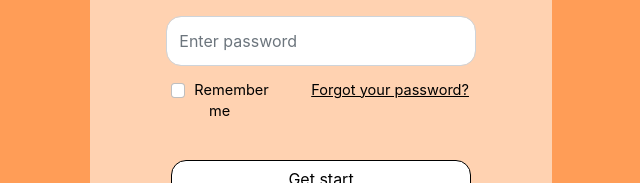
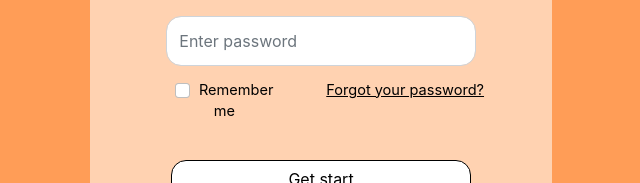
Before and after one commit to max-dmytryshyn/farcast-site, a React (Create React App) app in the folder Frontend(React)/: page /login in a window 1280 px wide. Shown: the part 317-500 px from the top of the page, without its empty margins (319-959 px from the left). Built offline with nearby package versions, Linux system fonts and the light colour scheme.

Commit message:
Fix margin-left in login

```diff
--- a/Frontend(React)/src/components/login-page/Login.css
+++ b/Frontend(React)/src/components/login-page/Login.css
@@ -41,7 +41,6 @@
         border-radius: 15px;
         outline: none;
         width: 70%;
-
 }
 
 .Remember-forgot-field {
@@ -50,8 +49,7 @@
     margin-top: 1%;
     padding: 2%;
     border-radius: 15px;
-    width: 362px;
-    margin-left: 14%;
+    margin-left: 15%;
     font-size: 26%;
     text-align:  center;
     color: #8E8E8E;
@@ -73,6 +71,7 @@
 .form-check-label {
     margin-right: 10%;
     color: #000000;
+
 }
 
 .Create-url{
@@ -92,7 +91,6 @@
     text-align:  center;
     font-size: 26%;
     color: #000000;
-
 }
 
 .or-login-with {
```
